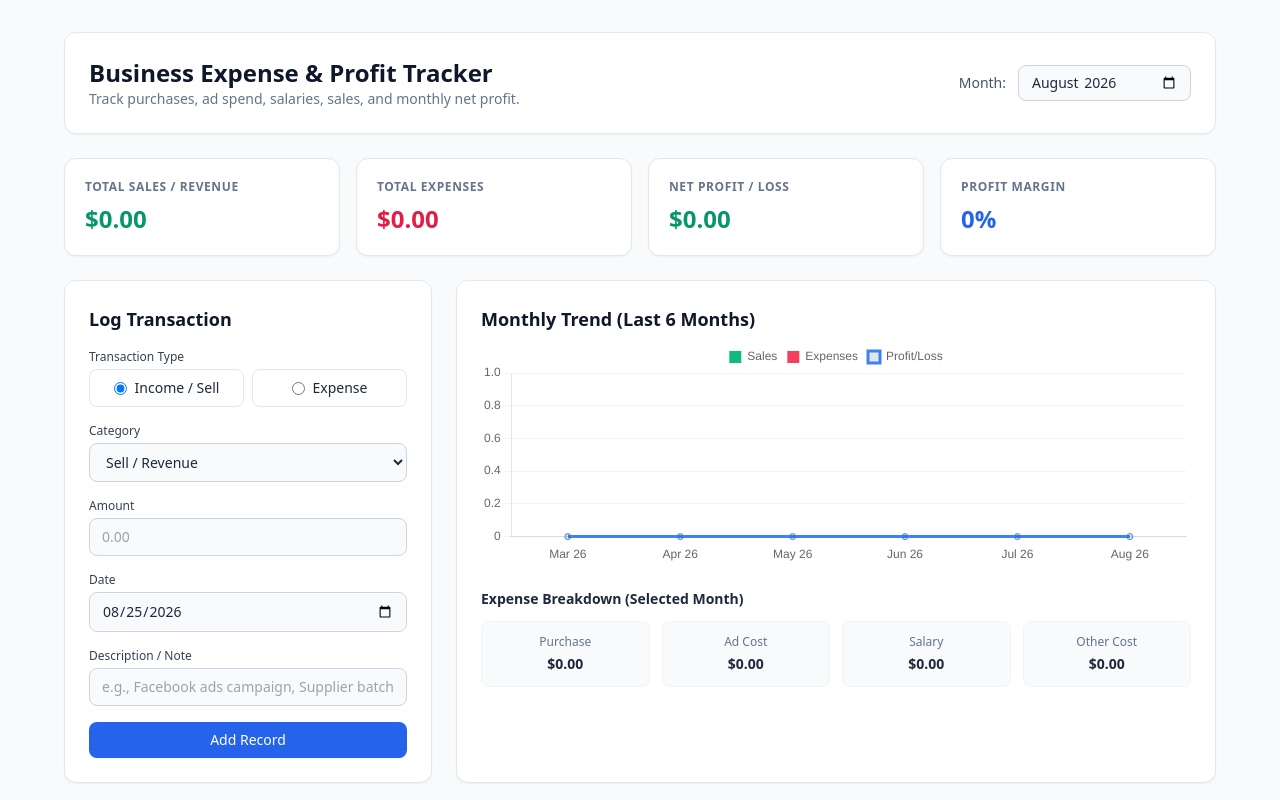
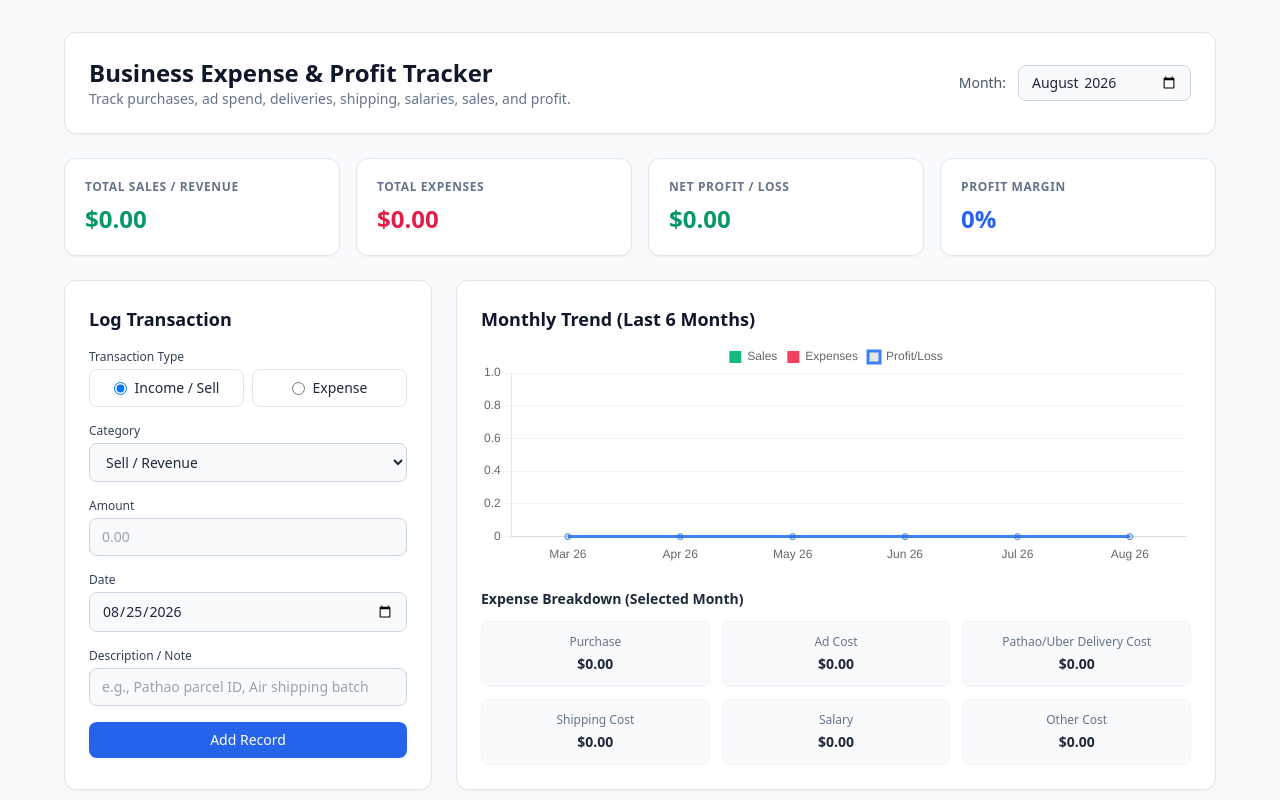
Before and after one commit to hmmuktadir0007/business-tracker, a plain HTML site: page index.html in a window 1280 px wide. Shown: the top 800 px of the page. Drawn offline with nearby package versions, Linux system fonts and the light colour scheme.

Commit message:
Update expense descriptions and categories in HTML

```diff
--- a/index.html
+++ b/index.html
@@ -16,7 +16,7 @@
     <header class="flex flex-col md:flex-row md:items-center md:justify-between gap-4 bg-white p-6 rounded-xl border border-slate-200 shadow-sm">
       <div>
         <h1 class="text-2xl font-bold text-slate-900">Business Expense & Profit Tracker</h1>
-        <p class="text-sm text-slate-500">Track purchases, ad spend, salaries, sales, and monthly net profit.</p>
+        <p class="text-sm text-slate-500">Track purchases, ad spend, deliveries, shipping, salaries, sales, and profit.</p>
       </div>
       <div class="flex items-center gap-3">
         <label for="filterMonth" class="text-sm font-medium text-slate-600">Month:</label>
@@ -86,7 +86,7 @@
 
           <div>
             <label for="notes" class="block text-xs font-medium text-slate-700 mb-1">Description / Note</label>
-            <input type="text" id="notes" placeholder="e.g., Facebook ads campaign, Supplier batch #12" class="w-full border border-slate-300 rounded-lg px-3 py-2 text-sm bg-slate-50 focus:outline-none focus:ring-2 focus:ring-blue-500">
+            <input type="text" id="notes" placeholder="e.g., Pathao parcel ID, Air shipping batch" class="w-full border border-slate-300 rounded-lg px-3 py-2 text-sm bg-slate-50 focus:outline-none focus:ring-2 focus:ring-blue-500">
           </div>
 
           <button type="submit" class="w-full bg-blue-600 hover:bg-blue-700 text-white font-medium py-2 rounded-lg text-sm transition-colors shadow-sm">
@@ -106,7 +106,7 @@
 
         <div>
           <h3 class="text-sm font-semibold text-slate-800 mb-3">Expense Breakdown (Selected Month)</h3>
-          <div id="expenseBreakdown" class="grid grid-cols-2 sm:grid-cols-4 gap-3 text-center">
+          <div id="expenseBreakdown" class="grid grid-cols-2 sm:grid-cols-3 lg:grid-cols-3 gap-3 text-center">
             <!-- Populated via JS -->
           </div>
         </div>
@@ -160,7 +160,14 @@
 
     const categoriesConfig = {
       income: ['Sell / Revenue'],
-      expense: ['Purchase', 'Ad Cost', 'Salary', 'Other Cost']
+      expense: [
+        'Purchase',
+        'Ad Cost',
+        'Pathao/Uber Delivery Cost',
+        'Shipping Cost',
+        'Salary',
+        'Other Cost'
+      ]
     };
 
     // Initialize Page
@@ -235,6 +242,8 @@
       const expenseBreakdown = {
         'Purchase': 0,
         'Ad Cost': 0,
+        'Pathao/Uber Delivery Cost': 0,
+        'Shipping Cost': 0,
         'Salary': 0,
         'Other Cost': 0
       };
@@ -269,7 +278,7 @@
       const breakdownContainer = document.getElementById('expenseBreakdown');
       breakdownContainer.innerHTML = Object.entries(expenseBreakdown).map(([cat, amt]) => `
         <div class="p-3 bg-slate-50 border border-slate-100 rounded-lg">
-          <div class="text-xs text-slate-500">${cat}</div>
+          <div class="text-xs text-slate-500 truncate" title="${cat}">${cat}</div>
           <div class="text-sm font-semibold text-slate-800 mt-1">${formatCurrency(amt)}</div>
         </div>
       `).join('');
```
